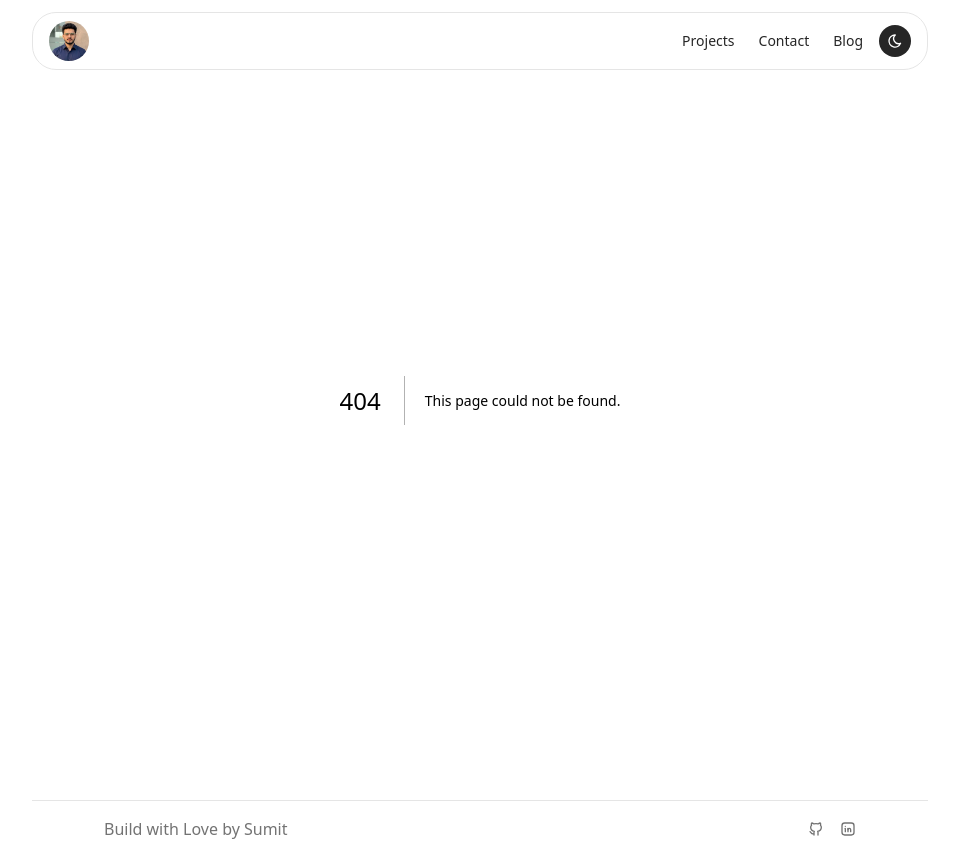
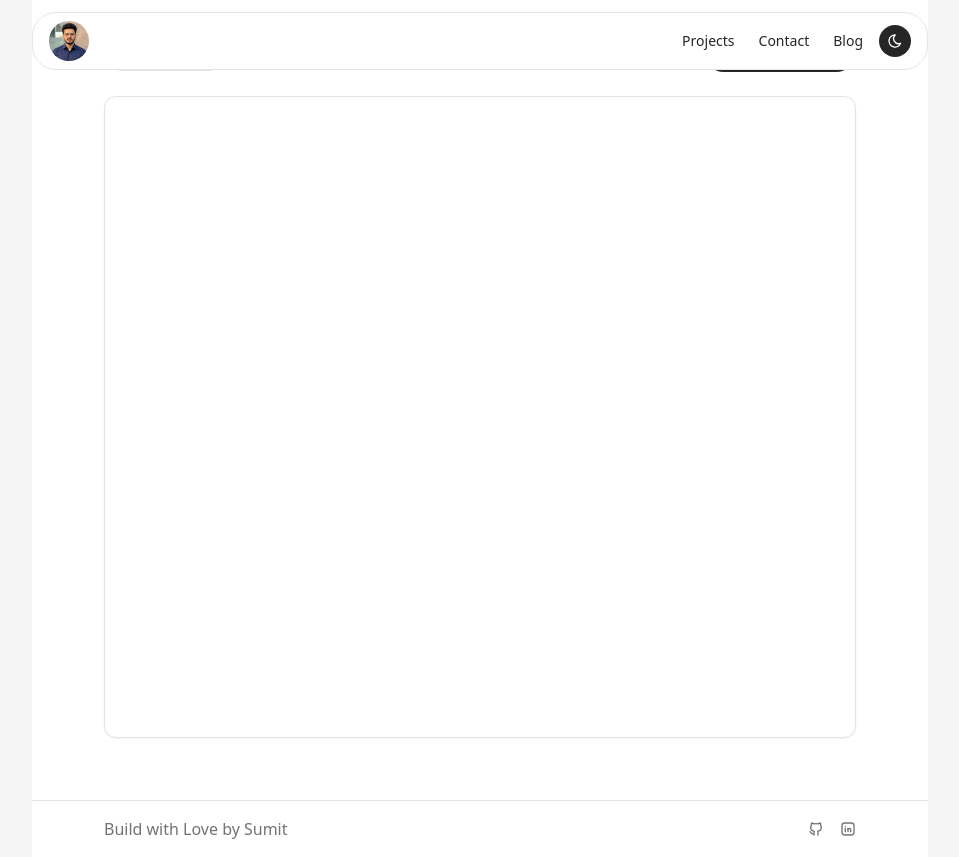
Before and after one commit to SumitSonawane2711/My-Portfolio, a Next.js app: page /resume in a window 1280 px wide. Before the commit this address had no page. Shown: the whole page, without its empty margins (160-1119 px from the left). Built offline with nearby package versions, Linux system fonts and the light colour scheme.

Commit message:
feat: update resume content and structure, add new blog post on AI adoption, and enhance download functionality

```diff
--- a/src/app/components/download-resume.tsx
+++ b/src/app/components/download-resume.tsx
@@ -1,5 +1,6 @@
 "use client";
 import React from "react";
+import Link from "next/link";
 import { IconDownload } from "@tabler/icons-react";
 import { cn } from "@/lib/utils";
 
@@ -17,9 +18,8 @@ export const DownloadResume = ({
     className,
 }: DownloadResumeProps) => {
     return (
-        <a
-            href={fileUrl}
-            download={fileName}
+        <Link
+            href="/resume"
             className={cn(
                 "inline-flex items-center gap-2 rounded-full border border-neutral-200 px-4 py-2.5 text-sm font-medium text-secondary transition-colors hover:bg-neutral-100 dark:border-neutral-700 dark:text-neutral-200 dark:hover:bg-neutral-800",
                 className
@@ -27,6 +27,6 @@ export const DownloadResume = ({
         >
             <IconDownload className="h-4 w-4" />
             {label}
-        </a>
+        </Link>
     );
 };
--- a/src/app/components/landing-blog.tsx
+++ b/src/app/components/landing-blog.tsx
@@ -28,7 +28,7 @@ export const Landingblog = async () => {
                     <Link
                         href={`/blog/${blog.slug}`}
                         key={blog.slug}
-                        className="rounded-lg border border-neutral-200 bg-white p-4 shadow-sm transition-colors hover:bg-neutral-50 dark:border-neutral-800 dark:bg-neutral-900 dark:hover:bg-neutral-900/70"
+                        className="block rounded-lg border border-neutral-200 bg-white p-4 shadow-sm transition-colors hover:bg-neutral-50 dark:border-neutral-800 dark:bg-neutral-900 dark:hover:bg-neutral-900/70"
                     >
                         <div className="flex flex-col gap-1 md:flex-row md:items-start md:justify-between">
                             <h3 className="text-base font-semibold tracking-tight text-primary">
--- a/src/app/constants/projects.ts
+++ b/src/app/constants/projects.ts
@@ -10,17 +10,17 @@ export type Project = {
 }
 
 export const projects: Project[] = [
-    //    {
-    //         title: "Enterprise Document Management System",
-    //         subtitle: "Enterprise Document Management Platform | In Progress",
-    //         slug: "enterprise-document-management-system",
-    //         src: "/blog.jpg",
-    //         description: "A secure enterprise platform that digitizes employee document management by centralizing HR records, automating document workflows, and providing role-based access for secure storage, retrieval, and lifecycle management.",
-    //         href: '#',
-    //         date: "July 2026",
-    //         technologies: ["React", "Adonis.js","PostgreSQL", "TypeScript"],
+       {
+            title: "Enterprise Document Management System",
+            subtitle: "Enterprise Document Management Platform | In Progress",
+            slug: "enterprise-document-management-system",
+            src: "/blog.jpg",
+            description: "A secure enterprise platform that digitizes employee document management by centralizing HR records, automating document workflows, and providing role-based access for secure storage, retrieval, and lifecycle management.",
+            href: '#',
+            date: "July 2026",
+            technologies: ["React", "Adonis.js","PostgreSQL", "TypeScript"],
 
-    //     },
+        },
         {
             title: "PetExpress | Multi-Portal Pet-Care Rewards Platform",
             subtitle: "multi-portal pet-care rewards platform",
--- /dev/null
+++ b/src/app/resume/page.tsx
@@ -0,0 +1,36 @@
+import Link from "next/link";
+import { IconDownload, IconArrowLeft } from "@tabler/icons-react";
+import Container from "../components/container";
+
+export default function ResumePage() {
+  return (
+    <Container className="min-h-screen py-8">
+      <div className="mb-6 flex items-center justify-between gap-3">
+        <Link
+          href="/"
+          className="inline-flex items-center gap-2 rounded-full border border-neutral-200 px-3 py-2 text-sm font-medium text-secondary transition-colors hover:bg-neutral-100 dark:border-neutral-700 dark:text-neutral-200 dark:hover:bg-neutral-800"
+        >
+          <IconArrowLeft className="h-4 w-4" />
+          Back home
+        </Link>
+
+        <a
+          href="/Sumit_Resume_2026.pdf"
+          download="Sumit_Resume_2026.pdf"
+          className="inline-flex items-center gap-2 rounded-full bg-primary px-4 py-2.5 text-sm font-medium text-white transition-colors hover:opacity-90"
+        >
+          <IconDownload className="h-4 w-4" />
+          Download PDF
+        </a>
+      </div>
+
+      <div className="overflow-hidden rounded-xl border border-neutral-200 bg-white shadow-sm dark:border-neutral-800 dark:bg-neutral-950">
+        <iframe
+          src="/Sumit_Resume_2026.pdf"
+          title="Sumit Resume Preview"
+          className="h-[80vh] w-full"
+        />
+      </div>
+    </Container>
+  );
+}
```
Also changed, not shown: src/data/blogs/Adopting-AI-Agents..mdx (renamed from src/data/blogs/Nextjs-basics.mdx), 2 other files (tests, documents, lock files or other folders).
